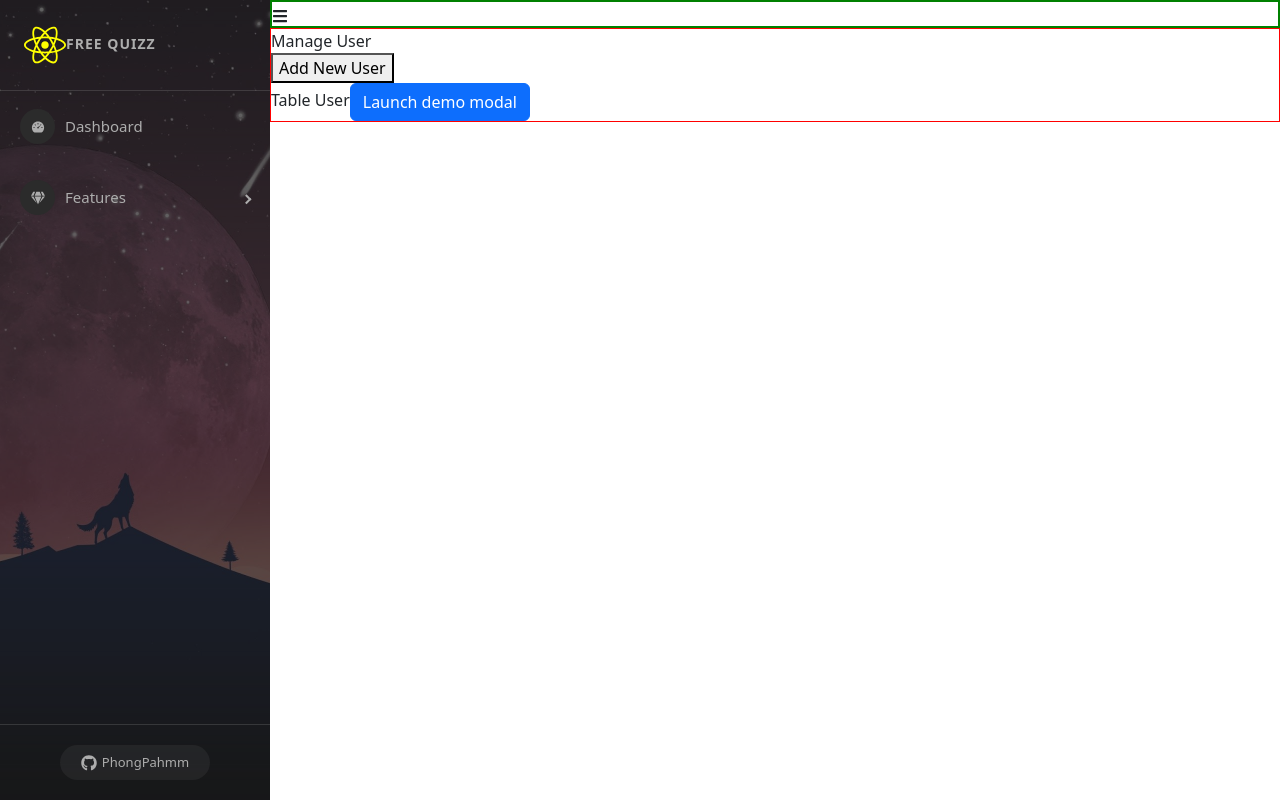
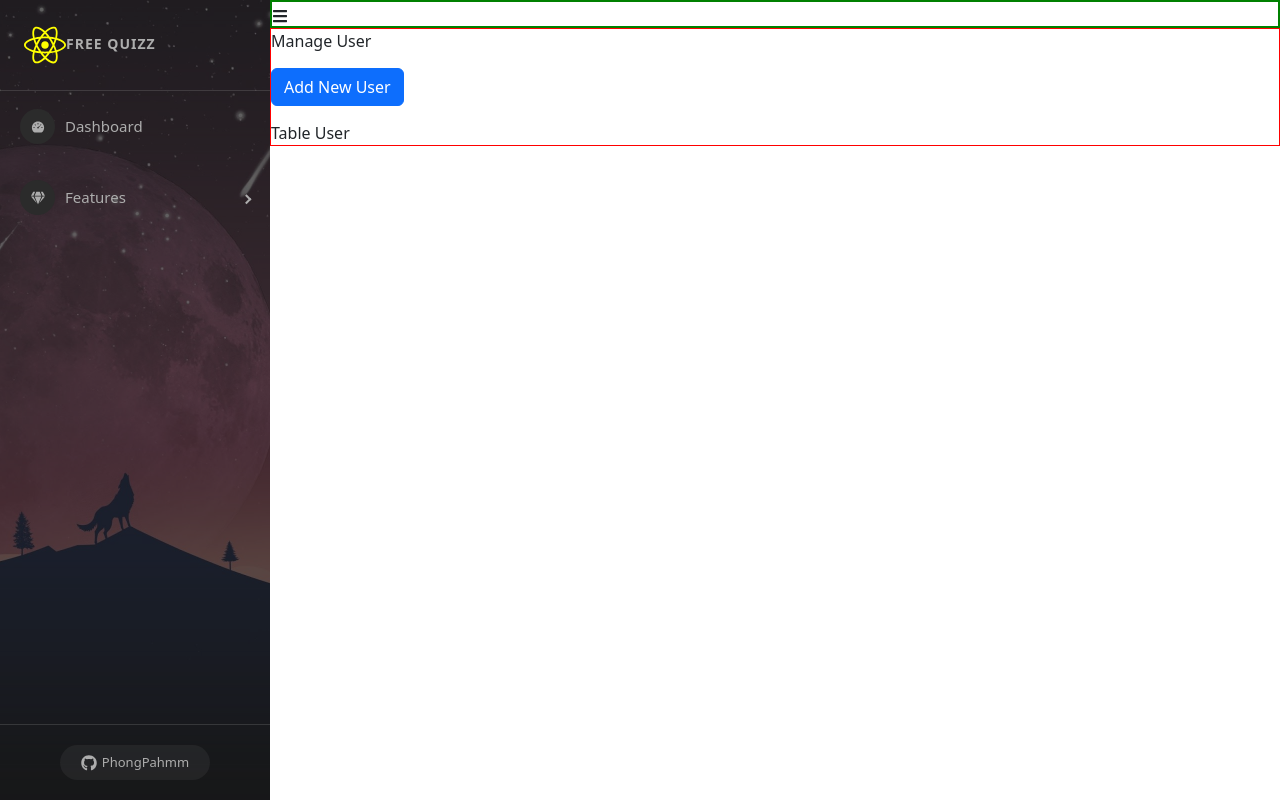
Before and after one commit to PhongPahmm/react-test, a React (Create React App) app: page /admins/manage-users in a window 1280 px wide. Built offline with nearby package versions, Linux system fonts and the light colour scheme.

Commit message:
update btn add new user

```diff
--- a/src/components/Admin/Content/ManageUser.js
+++ b/src/components/Admin/Content/ManageUser.js
@@ -1,15 +1,22 @@
 import ModalCreateUser from "./ModalCreateUser";
 import './ManageUser.scss'
+import { useState } from "react";
 const ManageUser = (props) => {
+    const [showCreateUser, setShowCreateUser] = useState(false)
     return (
         <div className="manage-user-container">
             <div className="title">Manage User</div>
             <div className="users-content">
-                <div>
-                    <button>Add New User</button>
+                <div className="btn-add-new-user">
+                    <button className="btn btn-primary"
+                        onClick={() => { setShowCreateUser(true) }}
+                    >Add New User</button>
                 </div>
-                <div>Table User
-                    <ModalCreateUser />
+                <div className="table-users-container">Table User
+                    <ModalCreateUser
+                        show={showCreateUser}
+                        setShow={setShowCreateUser}
+                    />
                 </div>
             </div>
         </div>
--- a/src/components/Admin/Content/ManageUser.scss
+++ b/src/components/Admin/Content/ManageUser.scss
@@ -1,11 +1,24 @@
 .manage-user-container {
-    .users-content {}
+    .users-content {
+        .btn-add-new-user {
+            margin: 15px 0;
+        }
+    }
 }
 
 .modal-add-new-user {
     .img-preview {
         border: 1px solid red;
         height: 150px;
+        justify-content: center;
+        display: flex;
+        align-items: center;
+        color: rgb(150, 139, 139);
+
+        img {
+            max-width: 100%;
+            max-height: 100%;
+        }
     }
 
     .label-upload {
@@ -18,10 +31,7 @@
         border-radius: 5px;
         border: none;
         padding: 5px;
+        text-align: center;
     }
 
-    img {
-        width: 100%;
-        height: 100%;
-    }
 }
--- a/src/components/Admin/Content/ModalCreateUser.js
+++ b/src/components/Admin/Content/ModalCreateUser.js
@@ -3,11 +3,10 @@ import Button from 'react-bootstrap/Button';
 import Modal from 'react-bootstrap/Modal';
 import { FaFileCirclePlus } from "react-icons/fa6";
 
-const ModalCreateUser = () => {
-    const [show, setShow] = useState(false);
+const ModalCreateUser = (props) => {
+    const { show, setShow } = props;
 
     const handleClose = () => setShow(false);
-    const handleShow = () => setShow(true);
 
     const [email, setEmail] = useState("")
     const [Username, setUsername] = useState("")
@@ -18,13 +17,14 @@ const ModalCreateUser = () => {
     const handleUploadImage = (event) => {
         if (event.target.files && event.target.files[0]) {
             setPreviewImage(URL.createObjectURL(event.target.files[0]));
+            setImage(event.target.files[0])
         }
     }
     return (
         <>
-            <Button variant="primary" onClick={handleShow}>
+            {/* <Button variant="primary" onClick={handleShow}>
                 Launch demo modal
-            </Button>
+            </Button> */}
 
             <Modal
                 show={show}
```
